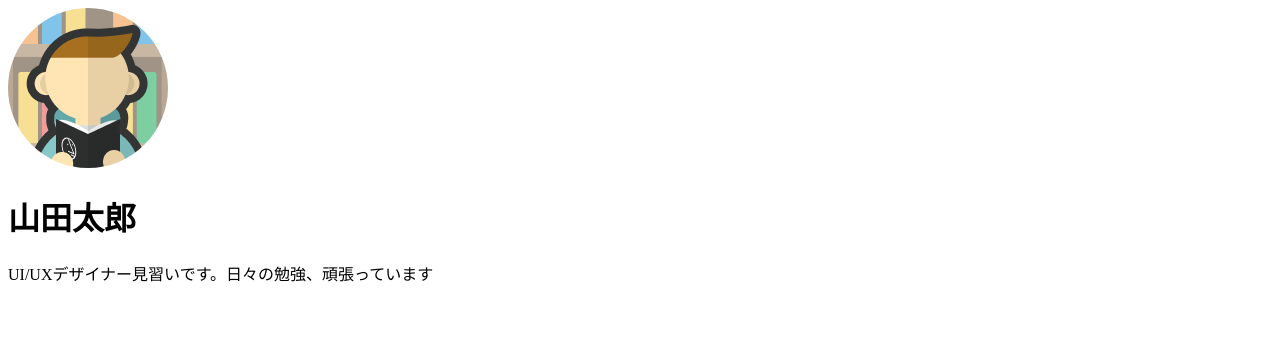
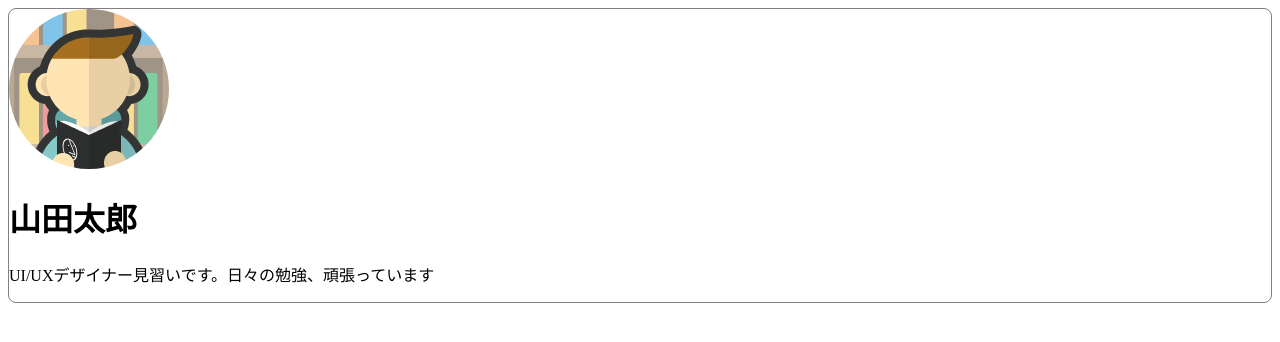
Before and after one commit to karineko002/dotinstall_Bootstlap5, a plain HTML site: page index.html in a window 1280 px wide. Drawn offline with Linux system fonts and the light colour scheme.

Commit message:
はじめてのWEB制作　#7

```diff
--- a/index.html
+++ b/index.html
@@ -6,6 +6,12 @@
   <style>
     img{
       border-radius:50%;
+    }
+    body{
+      border-width: 1px;
+      border-color: gray;
+      border-style: solid;
+      border-radius: 8px;
     }
   </style>
 </head>
```
